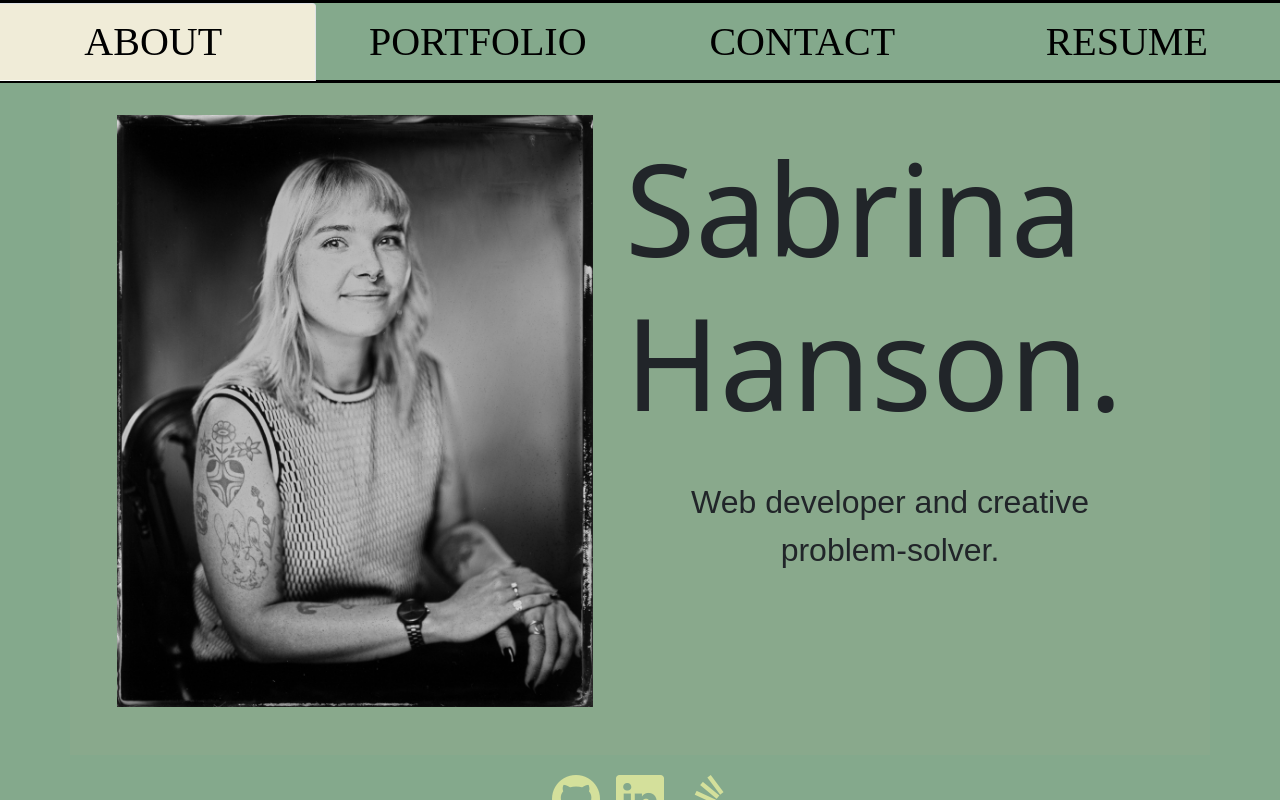
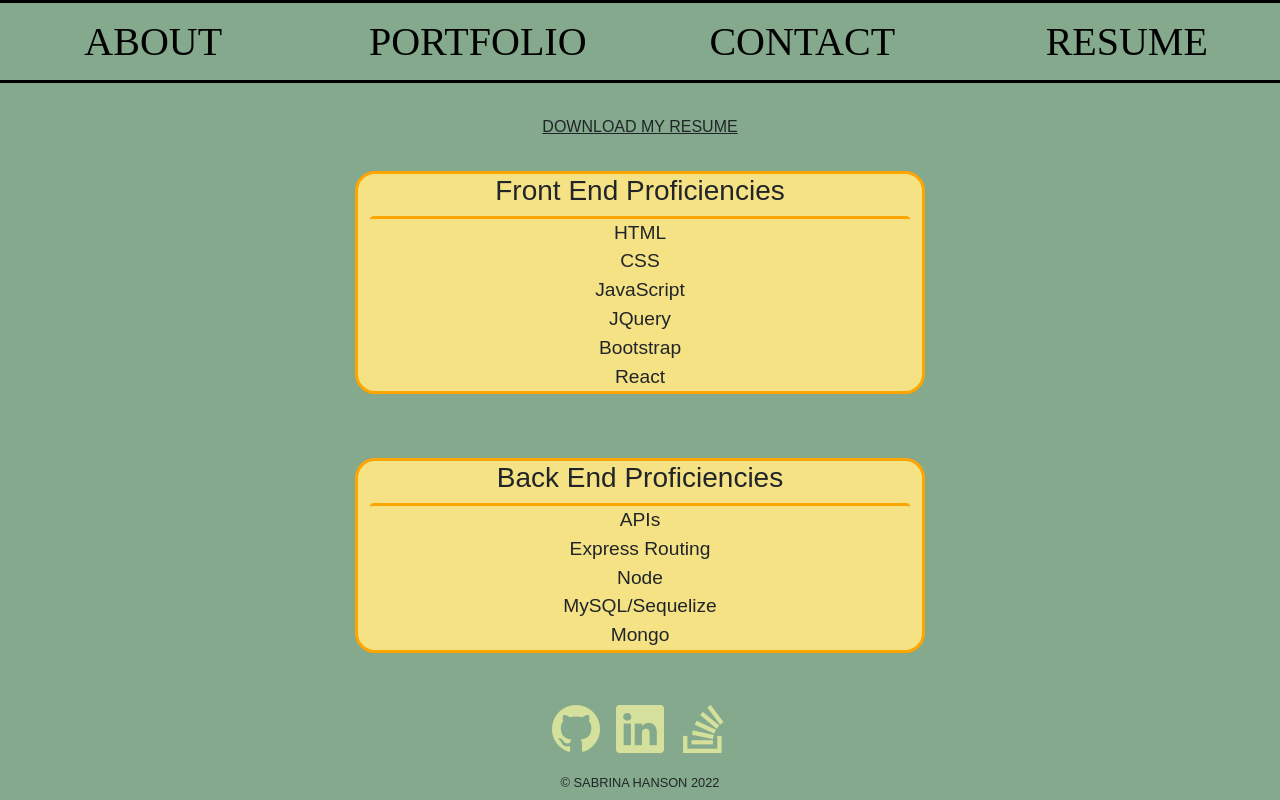
Before and after one commit to sabhanson/HW20-ReactPortfolio, a React (Create React App) app: page /resume in a window 1280 px wide. Built offline with nearby package versions, Linux system fonts and the light colour scheme.

Commit message:
changed to react-router-dom for pathing

```diff
--- a/package.json
+++ b/package.json
@@ -12,7 +12,7 @@
     "gh-pages": "^3.2.3",
     "react": "^17.0.2",
     "react-dom": "^17.0.2",
-    "react-router-dom": "^6.2.2",
+    "react-router-dom": "^6.4.3",
     "react-scripts": "^2.1.3",
     "web-vitals": "^2.1.4"
   },
--- a/src/App.js
+++ b/src/App.js
@@ -2,6 +2,12 @@ import React from "react";
 import "./App.css";
 import Header from "./components/Header";
 import Footer from "./components/Footer";
+import About from "./components/pages/About";
+import Portfolio from "./components/pages/Portfolio";
+import Contact from "./components/pages/Contact";
+import Resume from "./components/pages/Resume";
+
+import { BrowserRouter as Router, Routes, Route } from "react-router-dom";
 
 const styles = {
   app: {
@@ -17,11 +23,25 @@ const styles = {
 // they will see the footer
 // LINK TO GITHUB | LINK TO LINKEDIN
 
+//TODO: react-router-dom instead of useState routing
 function App() {
   return (
     <div className="App" style={styles.app}>
-      <Header />
-      <Footer />
+      <Router>
+        <div className="flex-column justify-flex-start min-100-vh">
+          <Header />
+          <div className="container">
+            <Routes>
+              <Route path="/" element={<About />} />
+              <Route path="/about" element={<About />} />
+              <Route path="/portfolio" element={<Portfolio />} />
+              <Route path="/contact" element={<Contact />} />
+              <Route path="/resume" element={<Resume />} />
+            </Routes>
+          </div>
+          <Footer />
+        </div>
+      </Router>
     </div>
   );
 }
--- a/src/components/Header.js
+++ b/src/components/Header.js
@@ -5,7 +5,6 @@ import Portfolio from "./pages/Portfolio";
 import Contact from "./pages/Contact";
 import Resume from "./pages/Resume";
 import "bootstrap/dist/css/bootstrap.min.css";
-import projects from "./../data/projects";
 
 // the header renders my name and the navbar items
 const styles = {
@@ -31,25 +30,6 @@ const styles = {
 };
 
 function Header() {
-  const [currentPage, setCurrentPage] = useState("About");
-
-  const renderPage = () => {
-    if (currentPage === "About") {
-      return <About />;
-    }
-    if (currentPage === "Portfolio") {
-      return <Portfolio projects={projects} />;
-    }
-    if (currentPage === "Contact") {
-      return <Contact />;
-    }
-    if (currentPage === "Resume") {
-      return <Resume />;
-    }
-  };
-
-  const handlePageChange = (page) => setCurrentPage(page);
-
   return (
     <div>
       {/* <div style={styles.div}>
@@ -58,11 +38,7 @@ function Header() {
           <p>JUNIOR WEB DEVELOPER</p>
         </div>
       </div> */}
-      <Navigation
-        currentPage={currentPage}
-        handlePageChange={handlePageChange}
-      />
-      {renderPage()}
+      <Navigation />
     </div>
   );
 }
--- a/src/components/Navigation.js
+++ b/src/components/Navigation.js
@@ -29,8 +29,7 @@ function Navigation({ currentPage, handlePageChange }) {
       <ul style={styles.ul} className="row nav nav-tabs">
         <li className="nav-item col-sm-12 col-md-3">
           <a
-            href="#about"
-            onClick={() => handlePageChange("About")}
+            href="/about"
             className={currentPage === "About" ? "nav-link active" : "nav-link"}
             style={styles.navbarLink}
           >
@@ -39,8 +38,7 @@ function Navigation({ currentPage, handlePageChange }) {
         </li>
         <li className="nav-item col-sm-12 col-md-3">
           <a
-            href="#portfolio"
-            onClick={() => handlePageChange("Portfolio")}
+            href="/portfolio"
             className={
               currentPage === "Portfolio" ? "nav-link active" : "nav-link"
             }
@@ -51,8 +49,7 @@ function Navigation({ currentPage, handlePageChange }) {
         </li>
         <li className="nav-item col-sm-12 col-md-3">
           <a
-            href="#Contact"
-            onClick={() => handlePageChange("Contact")}
+            href="/contact"
             className={
               currentPage === "Contact" ? "nav-link active" : "nav-link"
             }
@@ -63,8 +60,7 @@ function Navigation({ currentPage, handlePageChange }) {
         </li>
         <li className="nav-item col-sm-12 col-md-3">
           <a
-            href="#Resume"
-            onClick={() => handlePageChange("Resume")}
+            href="/resume"
             className={
               currentPage === "Resume" ? "nav-link active" : "nav-link"
             }
--- a/src/components/pages/Portfolio.js
+++ b/src/components/pages/Portfolio.js
@@ -1,5 +1,6 @@
 import React from "react";
 import "bootstrap/dist/css/bootstrap.min.css";
+import projects from "../../data/projects";
 
 const styles = {
   mainDiv: {
@@ -34,7 +35,7 @@ const styles = {
 // this page is loaded when portfolio is selected from the navbar
 // includes six PROJECTS with github links, deployed links, and short descriptions about the projects
 
-export default function Portfolio({ projects }) {
+export default function Portfolio() {
   return (
     <div style={styles.mainDiv} className="row">
       {projects.map((project) => (
```
Also changed, not shown: 1 other file (tests, documents, lock files or other folders).
